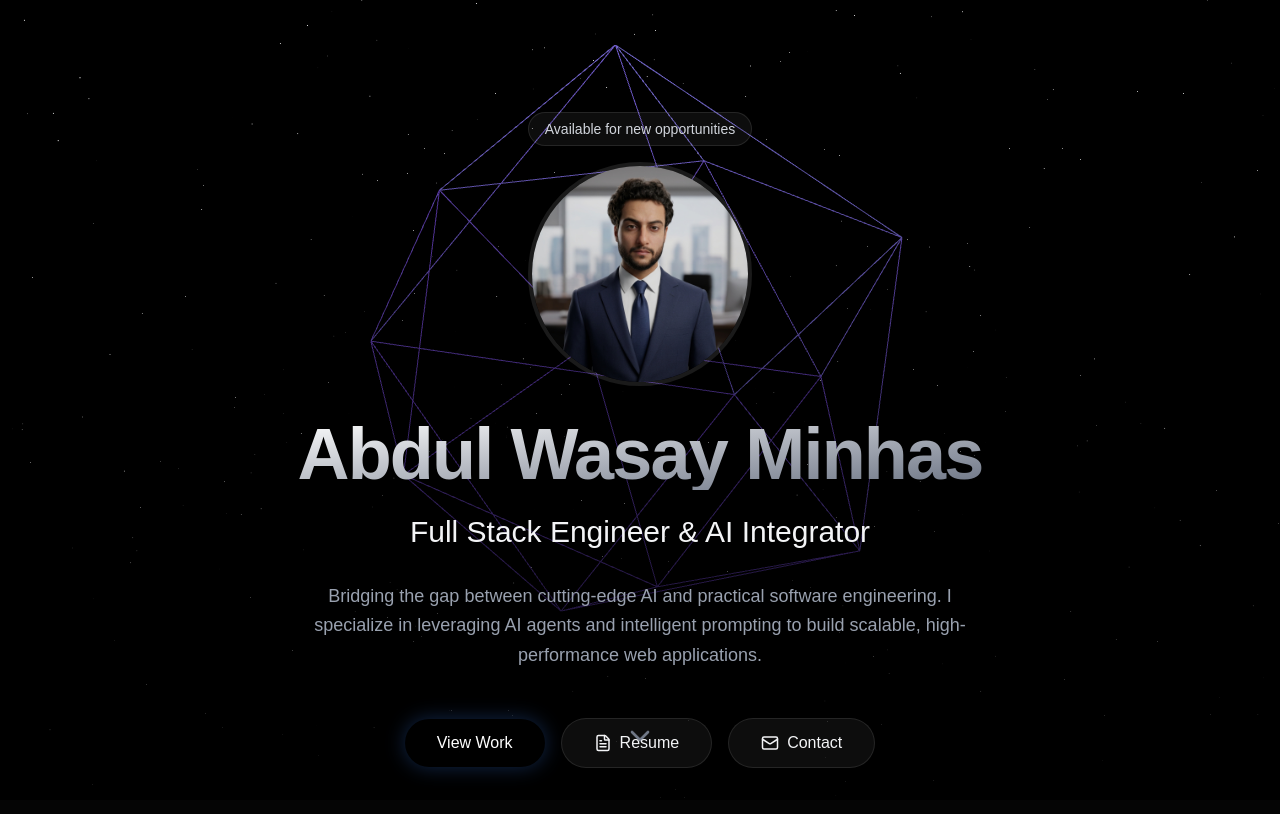
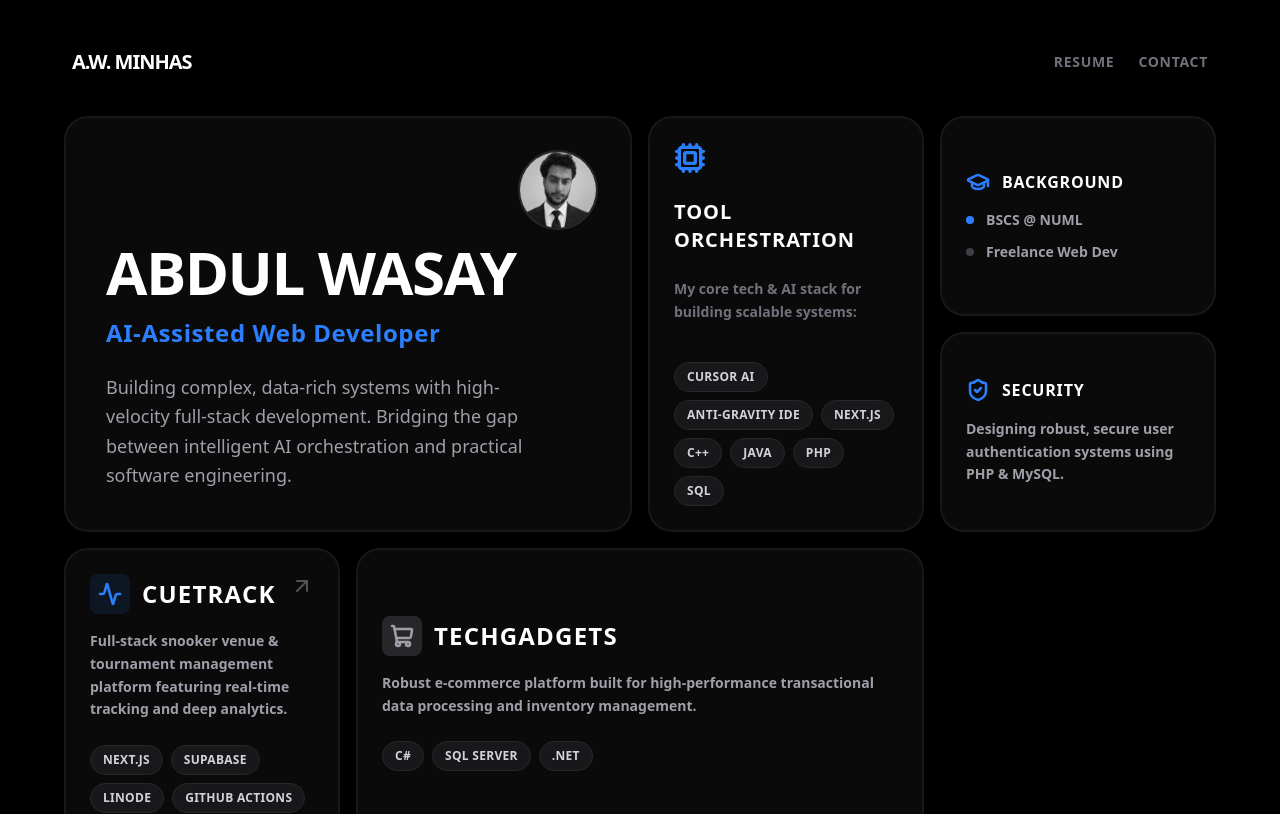
Before and after one commit to alone775/potfolio, a Next.js app: page /potfolio/ in a window 1280 px wide. Shown: the top 814 px of the page. Built offline with nearby package versions, Linux system fonts and the light colour scheme.

Commit message:
feat: rewrite portfolio into 2D bento box grid layout

```diff
--- a/src/app/page.tsx
+++ b/src/app/page.tsx
@@ -1,202 +1,169 @@
-import Canvas3D from "@/components/Canvas3D";
-import ProjectCard from "@/components/ProjectCard";
-import { Mail, FileText, ChevronDown } from "lucide-react";
+"use client";
+
+import React from "react";
+import Image from "next/image";
 import Link from "next/link";
-import Image from "next/image";
-import profilePic from "../../public/profile.jpg";
+import profilePic from "../../public/original_photo.jpg";
+import {
+  Cpu,
+  ShieldCheck,
+  ShoppingCart,
+  Activity,
+  GraduationCap,
+  ArrowUpRight
+} from "lucide-react";
 
-const GithubIcon = ({ size = 24 }: { size?: number }) => (
-  <svg width={size} height={size} viewBox="0 0 24 24" fill="none" stroke="currentColor" strokeWidth="2" strokeLinecap="round" strokeLinejoin="round">
-    <path d="M15 22v-4a4.8 4.8 0 0 0-1-3.02c3.14-.35 6.44-1.54 6.44-7A5.44 5.44 0 0 0 20 4.77 5.07 5.07 0 0 0 19.91 1S18.73.65 16 2.48a13.38 13.38 0 0 0-7 0C6.27.65 5.09 1 5.09 1A5.07 5.07 0 0 0 5 4.77a5.44 5.44 0 0 0-1.5 3.78c0 5.42 3.3 6.61 6.44 7A3.37 3.37 0 0 0 9 18.13V22" />
-  </svg>
-);
+// Modular Bento Card Component
+const BentoCard = ({ className, children, href }: { className?: string, children: React.ReactNode, href?: string }) => {
+  const content = (
+    <div className={`group relative bg-[#0a0a0a] border-2 border-zinc-900 rounded-3xl p-6 transition-all duration-200 ease-out hover:scale-[1.01] hover:border-blue-500 hover:bg-[#0f0f0f] flex flex-col overflow-hidden ${className}`}>
+      {children}
+    </div>
+  );
 
-const LinkedinIcon = ({ size = 24 }: { size?: number }) => (
-  <svg width={size} height={size} viewBox="0 0 24 24" fill="none" stroke="currentColor" strokeWidth="2" strokeLinecap="round" strokeLinejoin="round">
-    <path d="M16 8a6 6 0 0 1 6 6v7h-4v-7a2 2 0 0 0-2-2 2 2 0 0 0-2 2v7h-4v-7a6 6 0 0 1 6-6z" />
-    <rect width="4" height="12" x="2" y="9" />
-    <circle cx="4" cy="4" r="2" />
-  </svg>
+  return href ? <Link href={href} className="block outline-none">{content}</Link> : content;
+};
+
+// Modular Tag Component
+const Tag = ({ children }: { children: React.ReactNode }) => (
+  <span className="bg-zinc-900 border border-zinc-800 text-zinc-300 px-3 py-1.5 rounded-full text-xs font-bold tracking-wide uppercase">
+    {children}
+  </span>
 );
 
 export default function Home() {
   return (
-    <main className="min-h-screen text-foreground relative selection:bg-primary/30">
-      <Canvas3D />
+    <main className="min-h-screen bg-black text-zinc-100 p-4 md:p-8 lg:p-12 font-sans selection:bg-blue-500/30">
+      <div className="max-w-6xl mx-auto">
 
-      {/*
-        Scroll-driven animations container
-        The 'scroll-reveal' class is defined in globals.css using animation-timeline: view()
-      */}
+        {/* Minimal Header */}
+        <header className="flex justify-between items-center mb-10 px-2">
+          <div className="text-xl font-extrabold tracking-tighter text-white">A.W. MINHAS</div>
+          <nav className="flex gap-6">
+            <Link href="/resume" className="text-sm font-bold text-zinc-500 hover:text-white transition-colors uppercase tracking-wider">Resume</Link>
+            <a href="mailto:wasayminhas775@gmail.com" className="text-sm font-bold text-zinc-500 hover:text-white transition-colors uppercase tracking-wider">Contact</a>
+          </nav>
+        </header>
 
-      {/* HERO SECTION */}
-      <section className="relative min-h-screen flex flex-col items-center justify-center px-6 pt-20">
-        <div className="max-w-4xl w-full mx-auto flex flex-col items-center text-center z-10 scroll-reveal">
-          <div className="inline-block mb-4 px-4 py-1.5 rounded-full border border-white/10 bg-white/5 backdrop-blur-sm text-sm font-medium text-gray-300">
-            Available for new opportunities
-          </div>
+        {/* CSS Grid - Bento Box Layout */}
+        <div className="grid grid-cols-1 md:grid-cols-4 gap-4 auto-rows-auto md:auto-rows-[minmax(200px,auto)]">
 
-          <div className="mb-8 relative w-48 h-48 md:w-56 md:h-56 rounded-full overflow-hidden border-4 border-white/10 shadow-2xl shadow-primary/20">
-            <Image
-              src={profilePic}
-              alt="Abdul Wasay Minhas"
-              fill
-              className="object-cover hover:scale-105 transition-transform duration-500"
-              priority
-            />
-          </div>
+          {/* 1. HERO CARD (2x2) */}
+          <BentoCard className="md:col-span-2 md:row-span-2 justify-end p-8 md:p-10">
+            <div className="absolute top-8 right-8 w-20 h-20 rounded-full overflow-hidden border-2 border-zinc-800 hidden sm:block">
+              <Image
+                src={profilePic}
+                alt="Abdul Wasay Minhas"
+                fill
+                className="object-cover grayscale group-hover:grayscale-0 transition-all duration-500"
+              />
+            </div>
 
-          <h1 className="text-5xl md:text-7xl font-extrabold tracking-tight mb-6 bg-clip-text text-transparent bg-gradient-to-br from-white to-gray-500">
-            Abdul Wasay Minhas
-          </h1>
-
-          <h2 className="text-xl md:text-3xl text-primary font-medium mb-8 max-w-2xl">
-            Full Stack Engineer & AI Integrator
-          </h2>
-
-          <p className="text-lg text-gray-400 max-w-2xl mb-12 leading-relaxed">
-            Bridging the gap between cutting-edge AI and practical software engineering.
-            I specialize in leveraging AI agents and intelligent prompting to build scalable,
-            high-performance web applications.
-          </p>
-
-          <div className="flex flex-wrap items-center justify-center gap-4">
-            <a
-              href="#projects"
-              className="px-8 py-3 rounded-full bg-primary text-white font-medium hover:bg-blue-600 transition-colors shadow-[0_0_20px_rgba(59,130,246,0.3)]"
-            >
-              View Work
-            </a>
-
-            <Link
-              href="/resume"
-              className="px-8 py-3 rounded-full bg-white/5 hover:bg-white/10 border border-white/10 backdrop-blur-md transition-colors flex items-center gap-2"
-            >
-              <FileText size={18} />
-              Resume
-            </Link>
-
-            <a
-              href="mailto:wasayminhas775@gmail.com"
-              className="px-8 py-3 rounded-full bg-white/5 hover:bg-white/10 border border-white/10 backdrop-blur-md transition-colors flex items-center gap-2"
-            >
-              <Mail size={18} />
-              Contact
-            </a>
-          </div>
-        </div>
-
-        <div className="absolute bottom-10 left-1/2 -translate-x-1/2 animate-bounce text-gray-500">
-          <ChevronDown size={32} />
-        </div>
-      </section>
-
-      {/* ABOUT SECTION */}
-      <section id="about" className="py-32 px-6 relative z-10">
-        <div className="max-w-4xl mx-auto scroll-reveal">
-          <h2 className="text-3xl md:text-5xl font-bold mb-12 border-b border-white/10 pb-6 inline-block">
-            Background & Focus
-          </h2>
-
-          <div className="grid md:grid-cols-2 gap-12">
-            <div className="glass-panel p-8 rounded-2xl">
-              <p className="text-gray-300 leading-relaxed text-lg mb-6">
-                Currently pursuing my BS in Computer Science at NUML, following my foundational studies at Punjab Group of Colleges.
-                I thrive on crafting visually striking, non-generic user experiences.
-              </p>
-              <p className="text-gray-300 leading-relaxed text-lg">
-                My ongoing explorations into Machine Learning and AI constantly push the boundaries of what's possible on the modern web, allowing me to build smarter, faster, and more intuitive platforms.
+            <div className="mt-20">
+              <h1 className="text-5xl md:text-6xl font-black tracking-tight mb-3 text-white leading-[1.1]">
+                ABDUL WASAY
+              </h1>
+              <h2 className="text-xl md:text-2xl font-bold text-blue-500 mb-6 tracking-wide">
+                AI-Assisted Web Developer
+              </h2>
+              <p className="text-zinc-400 text-base md:text-lg max-w-md leading-relaxed font-medium">
+                Building complex, data-rich systems with high-velocity full-stack development.
+                Bridging the gap between intelligent AI orchestration and practical software engineering.
               </p>
             </div>
+          </BentoCard>
 
-            <div className="glass-panel p-8 rounded-2xl flex flex-col justify-center gap-6">
-              <div>
-                <h3 className="text-xl font-bold mb-3 text-white">Core Tech Stack</h3>
-                <div className="flex flex-wrap gap-2">
-                  {["Next.js", "React", "TypeScript", "Node.js", "MERN Stack", "C#", "Python"].map(skill => (
-                    <span key={skill} className="bg-primary/20 text-blue-200 border border-primary/30 px-3 py-1 rounded-full text-sm">
-                      {skill}
-                    </span>
-                  ))}
-                </div>
+          {/* 2. TOOL ORCHESTRATION CARD (1x2) */}
+          <BentoCard className="md:col-span-1 md:row-span-2">
+            <div className="mb-6 text-blue-500"><Cpu size={32} strokeWidth={2.5} /></div>
+            <h3 className="text-xl font-black text-white mb-6 uppercase tracking-wider">Tool<br/>Orchestration</h3>
+
+            <p className="text-sm text-zinc-500 font-semibold mb-4 leading-relaxed">
+              My core tech & AI stack for building scalable systems:
+            </p>
+
+            <div className="flex flex-wrap gap-2 mt-auto">
+              <Tag>Cursor AI</Tag>
+              <Tag>Anti-Gravity IDE</Tag>
+              <Tag>Next.js</Tag>
+              <Tag>C++</Tag>
+              <Tag>Java</Tag>
+              <Tag>PHP</Tag>
+              <Tag>SQL</Tag>
+            </div>
+          </BentoCard>
+
+          {/* 3. BACKGROUND CARD (1x1) */}
+          <BentoCard className="md:col-span-1 md:row-span-1 justify-center">
+            <div className="flex items-center gap-3 mb-4 text-white">
+              <GraduationCap className="text-blue-500" size={24} strokeWidth={2.5} />
+              <h3 className="font-black uppercase tracking-wider">Background</h3>
+            </div>
+            <ul className="space-y-3 text-sm text-zinc-400 font-bold">
+              <li className="flex items-start gap-3">
+                <span className="w-2 h-2 rounded-full bg-blue-500 mt-1.5 shrink-0" />
+                BSCS @ NUML
+              </li>
+              <li className="flex items-start gap-3">
+                <span className="w-2 h-2 rounded-full bg-zinc-700 mt-1.5 shrink-0 group-hover:bg-blue-400 transition-colors" />
+                Freelance Web Dev
+              </li>
+            </ul>
+          </BentoCard>
+
+          {/* 4. SECURITY & AUTH CARD (1x1) */}
+          <BentoCard className="md:col-span-1 md:row-span-1 justify-center">
+            <div className="flex items-center gap-3 mb-4 text-white">
+              <ShieldCheck className="text-blue-500" size={24} strokeWidth={2.5} />
+              <h3 className="font-black uppercase tracking-wider">Security</h3>
+            </div>
+            <p className="text-sm text-zinc-400 font-bold leading-relaxed">
+              Designing robust, secure user authentication systems using PHP & MySQL.
+            </p>
+          </BentoCard>
+
+          {/* 5. FLAGSHIP CARD: CUETRACK (2x1) */}
+          <BentoCard href="https://cuetrack.me" className="md:col-span-2 md:row-span-1 flex flex-col justify-center">
+            <div className="flex justify-between items-start mb-4">
+              <div className="flex items-center gap-3">
+                <div className="p-2 bg-blue-500/10 rounded-lg"><Activity className="text-blue-500" size={24} strokeWidth={2.5} /></div>
+                <h3 className="text-2xl font-black text-white uppercase tracking-wider">Cuetrack</h3>
               </div>
+              <ArrowUpRight className="text-zinc-600 group-hover:text-blue-500 transition-colors" size={24} />
+            </div>
 
-              <div>
-                <h3 className="text-xl font-bold mb-3 text-white">Specializations</h3>
-                <div className="flex flex-wrap gap-2">
-                  {["AI Integrations", "Machine Learning", "3D Web Graphics", "Scalable Systems"].map(skill => (
-                    <span key={skill} className="bg-secondary/20 text-purple-200 border border-secondary/30 px-3 py-1 rounded-full text-sm">
-                      {skill}
-                    </span>
-                  ))}
-                </div>
-              </div>
+            <p className="text-zinc-400 text-sm font-bold mb-6 max-w-lg leading-relaxed">
+              Full-stack snooker venue & tournament management platform featuring real-time tracking and deep analytics.
+            </p>
+
+            <div className="flex flex-wrap gap-2">
+              <Tag>Next.js</Tag>
+              <Tag>Supabase</Tag>
+              <Tag>Linode</Tag>
+              <Tag>GitHub Actions</Tag>
             </div>
-          </div>
-        </div>
-      </section>
+          </BentoCard>
 
-      {/* PROJECTS SECTION */}
-      <section id="projects" className="py-32 px-6 relative z-10">
-        <div className="max-w-6xl mx-auto scroll-reveal">
-          <h2 className="text-3xl md:text-5xl font-bold mb-16 text-center">
-            Featured Projects
-          </h2>
+          {/* 6. E-COMMERCE CARD (2x1) */}
+          <BentoCard className="md:col-span-2 md:row-span-1 flex flex-col justify-center">
+            <div className="flex items-center gap-3 mb-4">
+              <div className="p-2 bg-zinc-800 rounded-lg group-hover:bg-blue-500/10 transition-colors"><ShoppingCart className="text-zinc-400 group-hover:text-blue-500 transition-colors" size={24} strokeWidth={2.5} /></div>
+              <h3 className="text-2xl font-black text-white uppercase tracking-wider">TechGadgets</h3>
+            </div>
 
-          <div className="grid md:grid-cols-2 lg:grid-cols-3 gap-8">
-            <ProjectCard
-              title="CueTrack"
-              role="Lead Developer"
-              description="A professional cue sports venue management platform. Features include global Elo rankings, real-time tournament tracking, active session monitoring, and deep club analytics."
-              link="https://cuetrack.me"
-              tags={["Next.js", "Tailwind CSS", "Scalable Backend", "Analytics"]}
-            />
+            <p className="text-zinc-400 text-sm font-bold mb-6 max-w-lg leading-relaxed">
+              Robust e-commerce platform built for high-performance transactional data processing and inventory management.
+            </p>
 
-            <ProjectCard
-              title="ValidTrace"
-              role="Full Stack Engineer"
-              description="A modern verification and tracking system. Architected completely with TypeScript, implementing a scalable data-tracing backbone for reliability."
-              link="https://validtrace.vercel.app"
-              tags={["TypeScript", "React", "Verification", "Node.js"]}
-            />
-
-            <ProjectCard
-              title="Inline Delivery System"
-              role="Software Engineer"
-              description="Engineered a robust delivery tracking system offering both Terminal-based and Graphical User Interface (GUI) operational modes for high flexibility."
-              link="https://github.com/alone775/inline-delivery-system-"
-              tags={["Java", "GUI", "CLI", "System Architecture"]}
-            />
-          </div>
-        </div>
-      </section>
-
-      {/* FOOTER / CONTACT */}
-      <footer className="py-20 px-6 border-t border-white/10 relative z-10 bg-black/50 backdrop-blur-xl">
-        <div className="max-w-4xl mx-auto flex flex-col md:flex-row items-center justify-between gap-8 scroll-reveal">
-
-          <div>
-            <h2 className="text-2xl font-bold mb-2">Let's build something amazing.</h2>
-            <p className="text-gray-400">Reach out for collaborations, inquiries, or just to say hi.</p>
-          </div>
-
-          <div className="flex items-center gap-6">
-            <a href="https://github.com/alone775" target="_blank" rel="noopener noreferrer" className="p-3 rounded-full bg-white/5 hover:bg-white/10 transition-colors border border-white/10 hover:border-gray-400">
-              <GithubIcon size={24} />
-            </a>
-            <a href="https://www.linkedin.com/in/wasay-minhas-668386418" target="_blank" rel="noopener noreferrer" className="p-3 rounded-full bg-white/5 hover:bg-white/10 transition-colors border border-white/10 hover:border-blue-400">
-              <LinkedinIcon size={24} />
-            </a>
-            <a href="mailto:wasayminhas775@gmail.com" className="p-3 rounded-full bg-white/5 hover:bg-white/10 transition-colors border border-white/10 hover:border-red-400">
-              <Mail size={24} />
-            </a>
-          </div>
+            <div className="flex flex-wrap gap-2">
+              <Tag>C#</Tag>
+              <Tag>SQL Server</Tag>
+              <Tag>.NET</Tag>
+            </div>
+          </BentoCard>
 
         </div>
-        <div className="text-center mt-16 text-gray-600 text-sm">
-          &copy; {new Date().getFullYear()} Abdul Wasay Minhas. All rights reserved.
-        </div>
-      </footer>
+      </div>
     </main>
   );
 }
```
